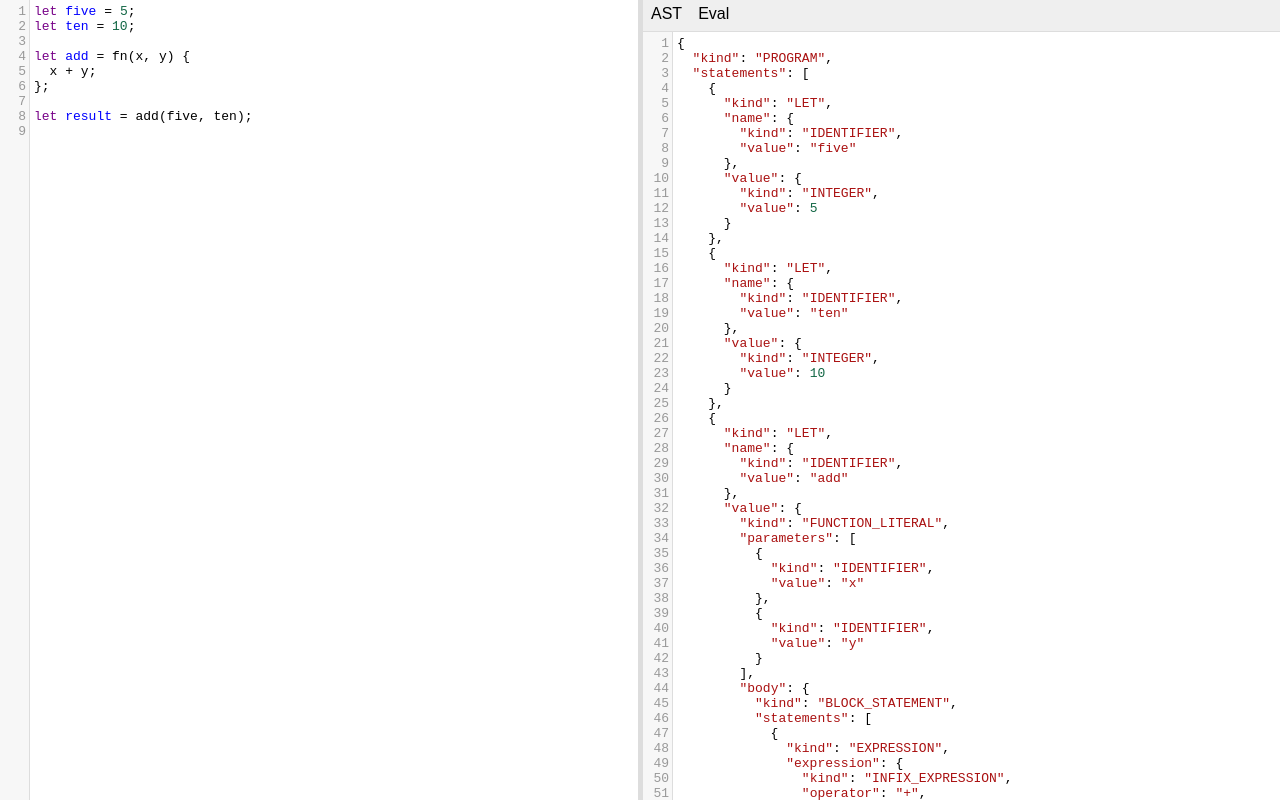
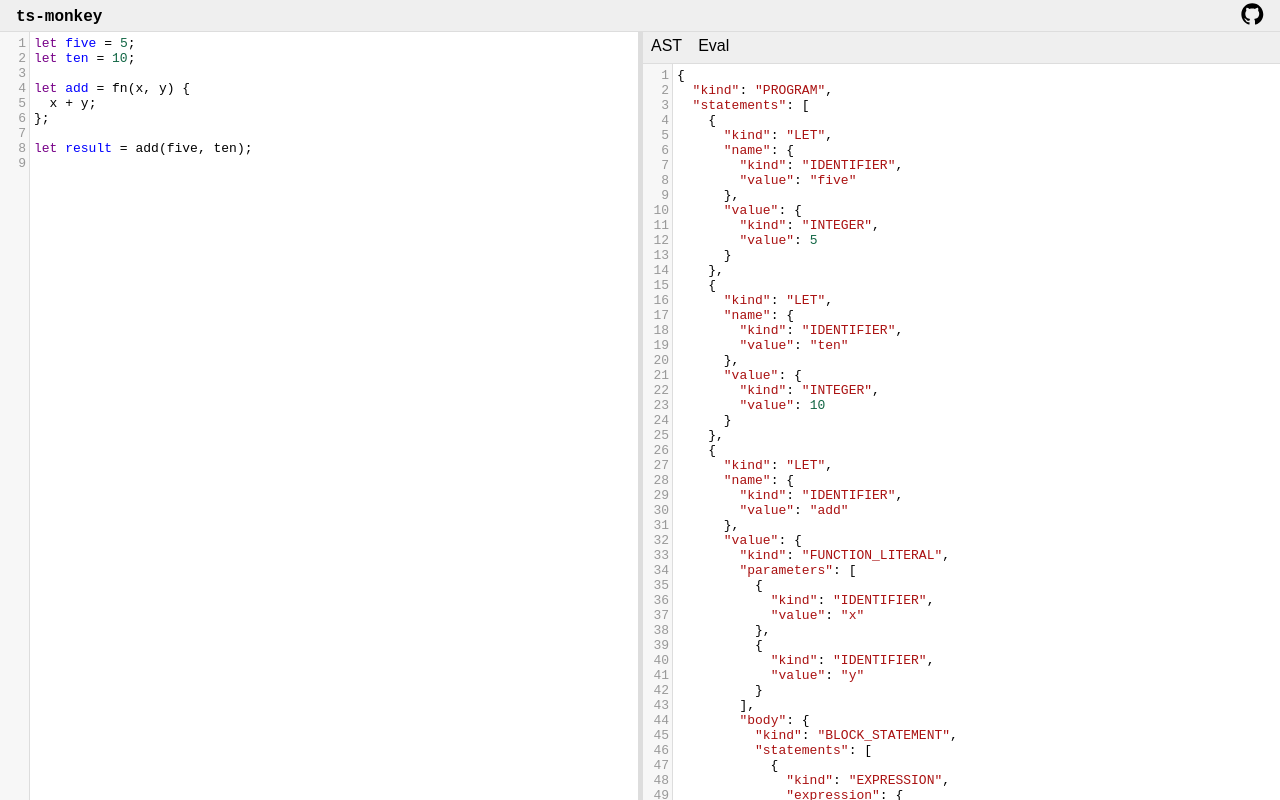
Before and after one commit to CDThomas/ts-monkey, a Next.js app: page / in a window 1280 px wide. Built offline with nearby package versions, Linux system fonts and the light colour scheme.

Commit message:
Add main nav

```diff
--- a/pages/index.tsx
+++ b/pages/index.tsx
@@ -18,14 +18,54 @@ function Home(): React.ReactElement {
           height: "100vh"
         }}
       >
-        {/* Main nav */}
-        {/* <div
+        <nav
           style={{
             height: 32,
             backgroundColor: "#efefef",
-            borderBottom: "1px solid #ddd"
+            borderBottom: "1px solid #ddd",
+            display: "flex",
+            alignItems: "center",
+            justifyContent: "space-between",
+            padding: "0 16px"
           }}
-        /> */}
+        >
+          <div>
+            <span
+              style={{ fontFamily: "monospace", fontSize: 16, fontWeight: 600 }}
+            >
+              ts-monkey
+            </span>
+          </div>
+          <a
+            href="https://github.com/CDThomas/ts-monkey"
+            rel="noopener noreferrer"
+          >
+            <svg
+              xmlns="http://www.w3.org/2000/svg"
+              viewBox="0 0 17 16"
+              fill="none"
+              style={{ color: "#000", height: 22 }}
+            >
+              <g clipPath="url(githublogo)">
+                <path
+                  fill="currentColor"
+                  fillRule="evenodd"
+                  d="M8.18391.249268C3.82241.249268.253906 3.81777.253906 8.17927c0 3.46933 2.279874 6.44313 5.451874 7.53353.3965.0991.49563-.1983.49563-.3965v-1.3878c-2.18075.4956-2.67638-.9912-2.67638-.9912-.3965-.8922-.89212-1.1895-.89212-1.1895-.69388-.4957.09912-.4957.09912-.4957.793.0992 1.1895.793 1.1895.793.69388 1.2887 1.88338.8922 2.27988.6939.09912-.4956.29737-.8921.49562-1.0904-1.78425-.1982-3.5685-.8921-3.5685-3.96496 0-.89212.29738-1.586.793-2.08162-.09912-.19825-.3965-.99125.09913-2.08163 0 0 .69387-.19825 2.18075.793.59475-.19825 1.28862-.29737 1.9825-.29737.69387 0 1.38775.09912 1.98249.29737 1.4869-.99125 2.1808-.793 2.1808-.793.3965 1.09038.1982 1.88338.0991 2.08163.4956.59475.793 1.28862.793 2.08162 0 3.07286-1.8834 3.66766-3.66764 3.86586.29737.3965.59474.8921.59474 1.586v2.1808c0 .1982.0991.4956.5948.3965 3.172-1.0904 5.4518-4.0642 5.4518-7.53353-.0991-4.3615-3.6676-7.930002-8.02909-7.930002z"
+                  clipRule="evenodd"
+                ></path>
+              </g>
+              <defs>
+                <clipPath id="githublogo">
+                  <path
+                    fill="transparent"
+                    d="M0 0h15.86v15.86H0z"
+                    transform="translate(.253906 .0493164)"
+                  ></path>
+                </clipPath>
+              </defs>
+            </svg>
+          </a>
+        </nav>
         <Workspace />
       </div>
     </div>
```
